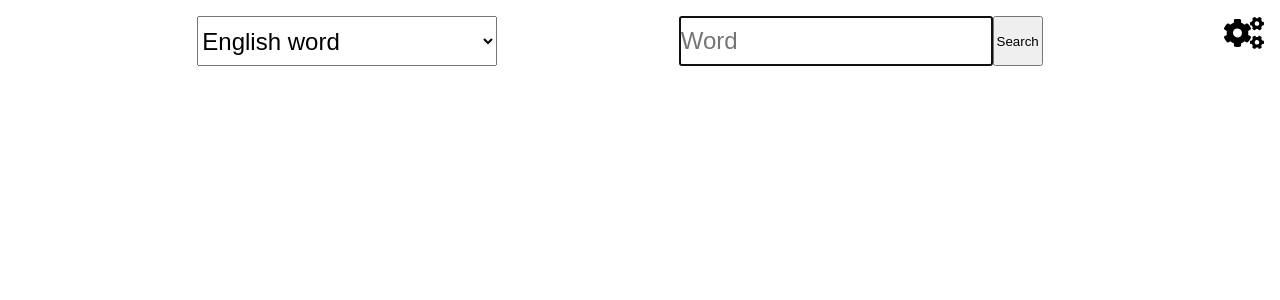
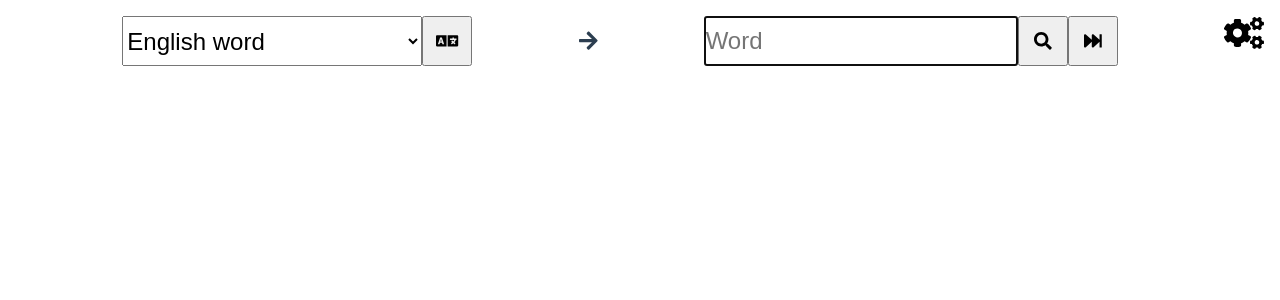
Before and after one commit to chiptus/multi-search, a Vue app: page / in a window 1280 px wide. Shown: the top 300 px of the page. Built offline with nearby package versions, Linux system fonts and the light colour scheme.

Commit message:
add translate and next button

```diff
--- a/src/components/search-bar.vue
+++ b/src/components/search-bar.vue
@@ -11,6 +11,12 @@
             :value="word"
           >{{word.word}} ({{word.category}})</option>
         </select>
+        <button type="button" @click="translate" alt="Translate">
+          <font-awesome-icon icon="language" size="lg"></font-awesome-icon>
+        </button>
+      </div>
+      <div class="arrow">
+        <font-awesome-icon icon="arrow-right" size="lg"></font-awesome-icon>
       </div>
       <div class="search-input">
         <input
@@ -21,7 +27,12 @@
           id="keyword-input"
           v-on:keyup="submitOnEnter"
         >
-        <button type="button" v-on:click="search">Search</button>
+        <button type="button" @click="search" alt="Search">
+          <font-awesome-icon icon="search" size="lg"></font-awesome-icon>
+        </button>
+        <button type="button" @click="next" alt="Next word">
+          <font-awesome-icon icon="fast-forward" size="lg"></font-awesome-icon>
+        </button>
       </div>
     </div>
     <div class="options-bar">
@@ -109,6 +120,10 @@ export default {
   justify-content: space-evenly;
 }
 
+.search-bar .arrow {
+  align-self: center;
+}
+
 .options {
   width: 50px;
 }
@@ -139,6 +154,7 @@ export default {
   background: none;
   cursor: pointer;
   outline: none;
+  align-self: center;
 }
 
 .options-btn:hover {
@@ -148,4 +164,12 @@ export default {
 .options-btn:active {
   color: darkgoldenrod;
 }
+
+.english-word-selector {
+  display: flex;
+}
+
+.english-word-selector button {
+  width: 50px;
+}
 </style>
--- a/src/main.js
+++ b/src/main.js
@@ -5,10 +5,22 @@ import {
   faSyncAlt,
   faExternalLinkAlt,
   faCogs,
+  faSearch,
+  faArrowRight,
+  faFastForward,
+  faLanguage,
 } from '@fortawesome/free-solid-svg-icons';
 import { FontAwesomeIcon } from '@fortawesome/vue-fontawesome';
 import { store } from './lib/store';
-library.add(faSyncAlt, faExternalLinkAlt, faCogs);
+library.add(
+  faSyncAlt,
+  faExternalLinkAlt,
+  faCogs,
+  faSearch,
+  faArrowRight,
+  faFastForward,
+  faLanguage
+);
 Vue.component('font-awesome-icon', FontAwesomeIcon);
 
 Vue.config.productionTip = false;
```
